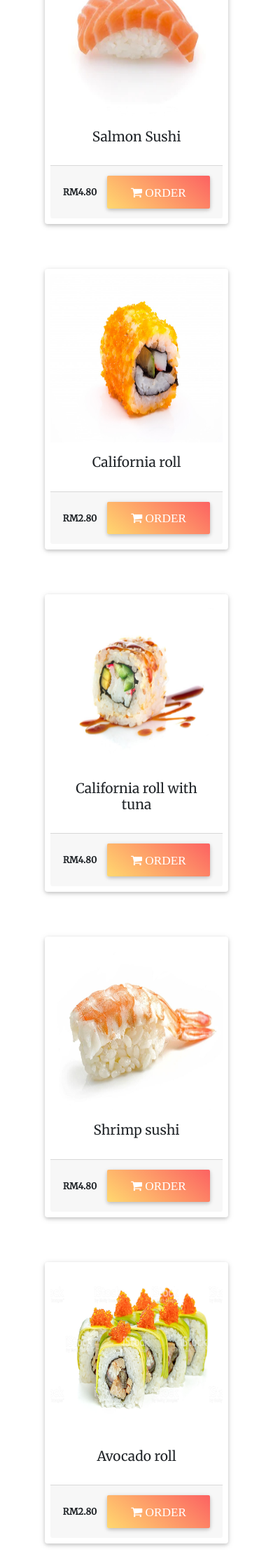
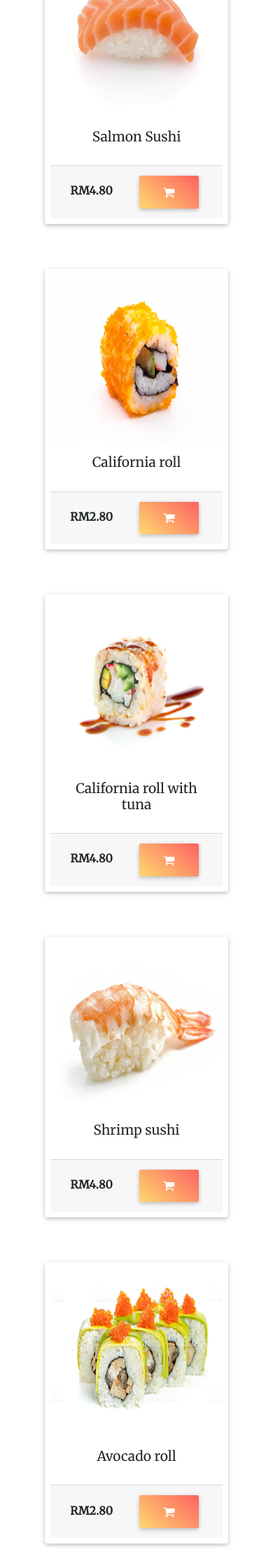
Before and after one commit to mich0292/Restaurant_Website, a PHP site: page /Menu.html in a window 390 px wide. Shown: the part 706-2946 px from the top of the page at 70% size. Run offline with PHP 8.4, Linux system fonts and the light colour scheme; some web fonts are replaced.

Commit message:
Menu update update

```diff
--- a/Menu.html
+++ b/Menu.html
@@ -85,8 +85,8 @@
 							<!--- p class="card-text"-->
 						</div>
 						<div class="card-footer text-center">
-							<span> RM4.80 </span>
-							<button type="button" class="btn peach-gradient"><i class="fa fa-shopping-cart fa-lg" aria-hidden="true"> Order</i></a>
+							<span class="pricing"> RM4.80 </span>
+							<button type="button" class="btn peach-gradient"><i class="fa fa-shopping-cart fa-lg" aria-hidden="true"> <span class="hidden"> Order </span></i></a>
 						</div>
 					</div>
 				</div>
@@ -98,8 +98,8 @@
 							<!--- p class="card-text"-->
 						</div>
 						<div class="card-footer text-center">
-							<span> RM2.80 </span>
-							<button type="button" class="btn peach-gradient"><i class="fa fa-shopping-cart fa-lg" aria-hidden="true"> Order</i></a>
+							<span class="pricing"> RM2.80 </span>
+							<button type="button" class="btn peach-gradient"><i class="fa fa-shopping-cart fa-lg" aria-hidden="true"> <span class="hidden"> Order </span></i></a>
 						</div>
 					</div>
 				</div>
@@ -111,8 +111,8 @@
 							<!--- p class="card-text"-->
 						</div>
 						<div class="card-footer text-center">
-							<span> RM4.80 </span>
-							<button type="button" class="btn peach-gradient"><i class="fa fa-shopping-cart fa-lg" aria-hidden="true"> Order</i></a>
+							<span class="pricing"> RM4.80 </span>
+							<button type="button" class="btn peach-gradient"><i class="fa fa-shopping-cart fa-lg" aria-hidden="true"> <span class="hidden"> Order </span></i></a>
 						</div>
 					</div>
 				</div>
@@ -124,8 +124,8 @@
 							<!--- p class="card-text"-->
 						</div>
 						<div class="card-footer text-center">
-							<span> RM4.80 </span>
-							<button type="button" class="btn peach-gradient"><i class="fa fa-shopping-cart fa-lg" aria-hidden="true"> Order</i></a>
+							<span class="pricing"> RM4.80 </span>
+							<button type="button" class="btn peach-gradient"><i class="fa fa-shopping-cart fa-lg" aria-hidden="true"> <span class="hidden"> Order </span></i></a>
 						</div>
 					</div>
 				</div>
@@ -137,8 +137,8 @@
 							<!--- p class="card-text"-->
 						</div>
 						<div class="card-footer text-center">
-							<span> RM2.80 </span>
-							<button type="button" class="btn peach-gradient"><i class="fa fa-shopping-cart fa-lg" aria-hidden="true"> Order</i></a>
+							<span class="pricing"> RM2.80 </span>
+							<button type="button" class="btn peach-gradient"><i class="fa fa-shopping-cart fa-lg" aria-hidden="true"> <span class="hidden"> Order </span></i></a>
 						</div>
 					</div>
 				</div>
@@ -150,8 +150,8 @@
 							<!--- p class="card-text"-->
 						</div>
 						<div class="card-footer text-center">
-							<span> RM1.80 </span>
-							<button type="button" class="btn peach-gradient"><i class="fa fa-shopping-cart fa-lg" aria-hidden="true"> Order</i></a>
+							<span class="pricing"> RM1.80 </span>
+							<button type="button" class="btn peach-gradient"><i class="fa fa-shopping-cart fa-lg" aria-hidden="true"> <span class="hidden"> Order </span></i></a>
 						</div>
 					</div>
 				</div>
@@ -163,8 +163,8 @@
 							<!--- p class="card-text"-->
 						</div>
 						<div class="card-footer text-center">
-							<span> RM3.80 </span>
-							<button type="button" class="btn peach-gradient"><i class="fa fa-shopping-cart fa-lg" aria-hidden="true"> Order</i></a>
+							<span class="pricing"> RM3.80 </span>
+							<button type="button" class="btn peach-gradient"><i class="fa fa-shopping-cart fa-lg" aria-hidden="true"> <span class="hidden"> Order </span></i></a>
 						</div>
 					</div>
 				</div>
@@ -176,8 +176,8 @@
 							<!--- p class="card-text"-->
 						</div>
 						<div class="card-footer text-center">
-							<span> RM4.80 </span>
-							<button type="button" class="btn peach-gradient"><i class="fa fa-shopping-cart fa-lg" aria-hidden="true"> Order</i></a>
+							<span class="pricing"> RM4.80 </span>
+							<button type="button" class="btn peach-gradient"><i class="fa fa-shopping-cart fa-lg" aria-hidden="true"> <span class="hidden"> Order </span></i></a>
 						</div>
 					</div>
 				</div>
@@ -189,8 +189,8 @@
 							<!--- p class="card-text"-->
 						</div>
 						<div class="card-footer text-center">
-							<span> RM3.80 </span>
-							<button type="button" class="btn peach-gradient"><i class="fa fa-shopping-cart fa-lg" aria-hidden="true"> Order</i></a>
+							<span class="pricing"> RM3.80 </span>
+							<button type="button" class="btn peach-gradient"><i class="fa fa-shopping-cart fa-lg" aria-hidden="true"> <span class="hidden"> Order </span></i></a>
 						</div>
 					</div>
 				</div>
@@ -213,8 +213,8 @@
 							<h5 class="card-title text-center"> Chicken karaage </h5>
 						</div>
 						<div class="card-footer text-center">
-							<span> RM7.80 </span>
-							<button type="button" class="btn peach-gradient"><i class="fa fa-shopping-cart fa-lg" aria-hidden="true"> Order</i></a>
+							<span class="pricing"> RM7.80 </span>
+							<button type="button" class="btn peach-gradient"><i class="fa fa-shopping-cart fa-lg" aria-hidden="true"> <span class="hidden"> Order </span></i></a>
 						</div>
 					</div>
 				</div>
@@ -225,8 +225,8 @@
 							<h5 class="card-title text-center"> Vegetable tempura </h5>
 						</div>
 						<div class="card-footer text-center">
-							<span> RM8.80 </span>
-							<button type="button" class="btn peach-gradient"><i class="fa fa-shopping-cart fa-lg" aria-hidden="true"> Order</i></a>
+							<span class="pricing"> RM8.80 </span>
+							<button type="button" class="btn peach-gradient"><i class="fa fa-shopping-cart fa-lg" aria-hidden="true"> <span class="hidden"> Order </span></i></a>
 						</div>
 					</div>
 				</div>
@@ -237,8 +237,8 @@
 							<h5 class="card-title text-center"> Deepfried sushi roll </h5>
 						</div>
 						<div class="card-footer text-center">
-							<span> RM10.60 </span>
-							<button type="button" class="btn peach-gradient"><i class="fa fa-shopping-cart fa-lg" aria-hidden="true"> Order</i></a>
+							<span class="pricing"> RM10.60 </span>
+							<button type="button" class="btn peach-gradient"><i class="fa fa-shopping-cart fa-lg" aria-hidden="true"> <span class="hidden"> Order </span></i></a>
 						</div>
 					</div>
 				</div>
@@ -249,8 +249,8 @@
 							<h5 class="card-title text-center"> Deepfried soft shell crab </h5>
 						</div>
 						<div class="card-footer text-center">
-							<span> RM8.60 </span>
-							<button type="button" class="btn peach-gradient"><i class="fa fa-shopping-cart fa-lg" aria-hidden="true"> Order</i></a>
+							<span class="pricing"> RM8.60 </span>
+							<button type="button" class="btn peach-gradient"><i class="fa fa-shopping-cart fa-lg" aria-hidden="true"> <span class="hidden"> Order </span></i></a>
 						</div>
 					</div>
 				</div>
@@ -261,8 +261,8 @@
 							<h5 class="card-title text-center"> Shrimp tempura </h5>
 						</div>
 						<div class="card-footer text-center">
-							<span> RM14.60 </span>
-							<button type="button" class="btn peach-gradient"><i class="fa fa-shopping-cart fa-lg" aria-hidden="true"> Order</i></a>
+							<span class="pricing"> RM14.60 </span>
+							<button type="button" class="btn peach-gradient"><i class="fa fa-shopping-cart fa-lg" aria-hidden="true"> <span class="hidden"> Order </span></i></a>
 						</div>
 					</div>
 				</div>
@@ -273,8 +273,8 @@
 							<h5 class="card-title text-center"> Deepfried oysters </h5>
 						</div>
 						<div class="card-footer text-center">
-							<span> RM12.60 </span>
-							<button type="button" class="btn peach-gradient"><i class="fa fa-shopping-cart fa-lg" aria-hidden="true"> Order</i></a>
+							<span class="pricing"> RM12.60 </span>
+							<button type="button" class="btn peach-gradient"><i class="fa fa-shopping-cart fa-lg" aria-hidden="true"> <span class="hidden"> Order </span></i></a>
 						</div>
 					</div>
 				</div>
@@ -297,8 +297,8 @@
 							<h5 class="card-title text-center"> Mochi </h5>
 						</div>
 						<div class="card-footer text-center">
-							<span> RM9.00 </span>
-							<button type="button" class="btn peach-gradient"><i class="fa fa-shopping-cart fa-lg" aria-hidden="true"> Order</i></a>
+							<span class="pricing"> RM9.00 </span>
+							<button type="button" class="btn peach-gradient"><i class="fa fa-shopping-cart fa-lg" aria-hidden="true"> <span class="hidden"> Order </span></i></a>
 						</div>
 					</div>
 				</div>
@@ -309,8 +309,8 @@
 							<h5 class="card-title text-center"> Strawberry crepe </h5>
 						</div>
 						<div class="card-footer text-center">
-							<span> RM12.60 </span>
-							<button type="button" class="btn peach-gradient"><i class="fa fa-shopping-cart fa-lg" aria-hidden="true"> Order</i></a>
+							<span class="pricing"> RM12.60 </span>
+							<button type="button" class="btn peach-gradient"><i class="fa fa-shopping-cart fa-lg" aria-hidden="true"> <span class="hidden"> Order </span></i></a>
 						</div>
 					</div>
 				</div>
@@ -321,8 +321,8 @@
 							<h5 class="card-title text-center"> Anmitsu </h5>
 						</div>
 						<div class="card-footer text-center">
-							<span> RM10.60 </span>
-							<button type="button" class="btn peach-gradient"><i class="fa fa-shopping-cart fa-lg" aria-hidden="true"> Order</i></a>
+							<span class="pricing"> RM10.60 </span>
+							<button type="button" class="btn peach-gradient"><i class="fa fa-shopping-cart fa-lg" aria-hidden="true"> <span class="hidden"> Order </span></i></a>
 						</div>
 					</div>
 				</div>
@@ -333,8 +333,8 @@
 							<h5 class="card-title text-center"> Custard pudding </h5>
 						</div>
 						<div class="card-footer text-center">
-							<span> RM6.00 </span>
-							<button type="button" class="btn peach-gradient"><i class="fa fa-shopping-cart fa-lg" aria-hidden="true"> Order</i></a>
+							<span class="pricing"> RM6.00 </span>
+							<button type="button" class="btn peach-gradient"><i class="fa fa-shopping-cart fa-lg" aria-hidden="true"> <span class="hidden"> <span class="hidden"> Order </span> </span></i></a>
 						</div>
 					</div>
 				</div>
--- a/menu.css
+++ b/menu.css
@@ -67,7 +67,7 @@ div.card-footer{
 
 }
 
-div.card-footer span{
+div.card-footer span.pricing{
 	padding-top: 0.2em;
 	font-size: 1.5em;
 	font-weight: bold;
@@ -92,7 +92,7 @@ div.card-footer button{
 	}
 
 	/*Footer overlapped*/
-	div.card-footer span{
+	div.card-footer span.pricing{
 		padding-top: 0.2em;
 		font-size: 1.2em;
 		font-weight: bold;
@@ -101,7 +101,6 @@ div.card-footer button{
 
 	div.card-footer button{
 		margin-left: 25%;
-		margin-right: 0%;
 	}
 }
 
@@ -125,7 +124,7 @@ div.card-footer button{
 	}
 
 	/*Footer overlapped*/
-	div.card-footer span{
+	div.card-footer span.pricing{
 		padding-top: 0.2em;
 		font-size: 1.2em;
 		font-weight: bold;
@@ -169,14 +168,18 @@ div.card-footer button{
 	}
 
 	/*Footer overlapped*/
-	div.card-footer span{
+	div.card-footer span.pricing{
 		padding-top: 0.2em;
-		font-size: 0.8em;
+		font-size: 1.0em;
 		font-weight: bold;
 		font-family: 'Merriweather', serif, 'georgia' ;
 	}
 
 	div.card-footer button{
-		margin-left: 5%;
+		margin-left: 15%;
+	}
+
+	button.btn.peach-gradient span.hidden{
+		display: none;
 	}
 }
```
